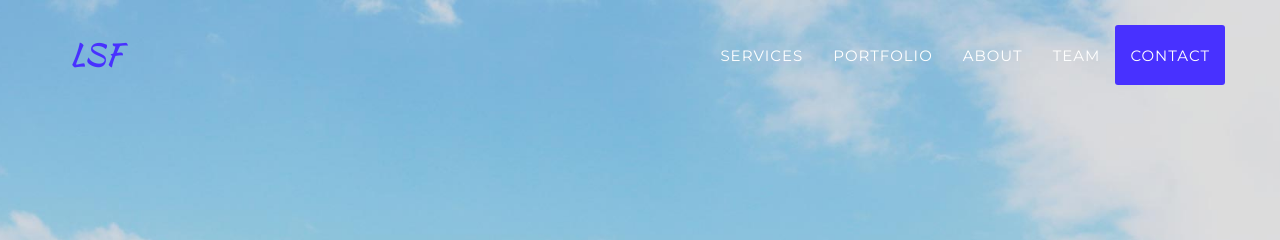
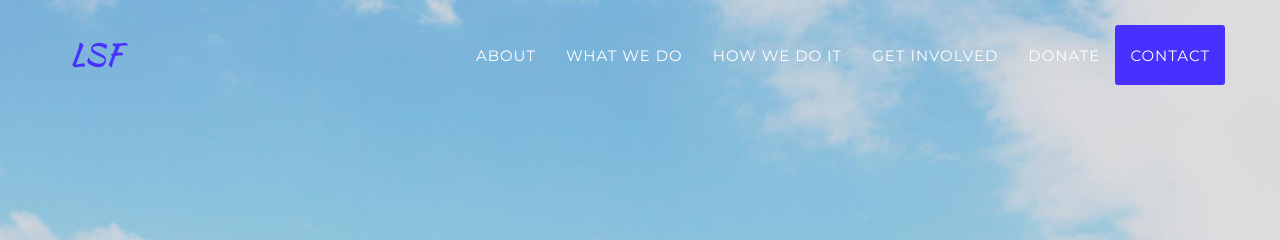
Before and after one commit to MrClemRkz/mrclemrkz.github.io, a Jekyll site: the page built from index.html, in a window 1280 px wide. Shown: the top 240 px of the page. Built offline with Jekyll 4.4.1, drawn with Linux system fonts in a browser that asks for light colours; some web fonts are replaced.

Commit message:
menu updated

```diff
--- a/_data/template.yml
+++ b/_data/template.yml
@@ -1,7 +1,7 @@
 # Color settings (hex-codes without the leading hash-tag)
 color:
   primary: 4831ff
-  secondary: f231ff
+  secondary: 7766ff
   secondary-dark: 333
   muted: 777
 
--- a/_includes/header.html
+++ b/_includes/header.html
@@ -19,17 +19,29 @@
                         <a href="#page-top"></a>
                     </li>
                     <li>
+                        <a class="page-scroll" href="#about">About</a>
+                    </li>
+                    <li>
+                        <a class="page-scroll" href="#">What we do</a>
+                    </li>
+                    <li>
+                        <a class="page-scroll" href="#">How we do it</a>
+                    </li>
+                    <li>
+                        <a class="page-scroll" href="#">Get involved</a>
+                    </li>
+                    <li>
+                        <a class="page-scroll" href="#">Donate</a>
+                    </li>
+                    <!-- <li>
                         <a class="page-scroll" href="#services">Services</a>
                     </li>
                     <li>
                         <a class="page-scroll" href="#portfolio">Portfolio</a>
                     </li>
                     <li>
-                        <a class="page-scroll" href="#about">About</a>
-                    </li>
-                    <li>
                         <a class="page-scroll" href="#team">Team</a>
-                    </li>
+                    </li> -->
                     <li>
                         <a class="page-scroll" href="#contact">Contact</a>
                     </li>
```
